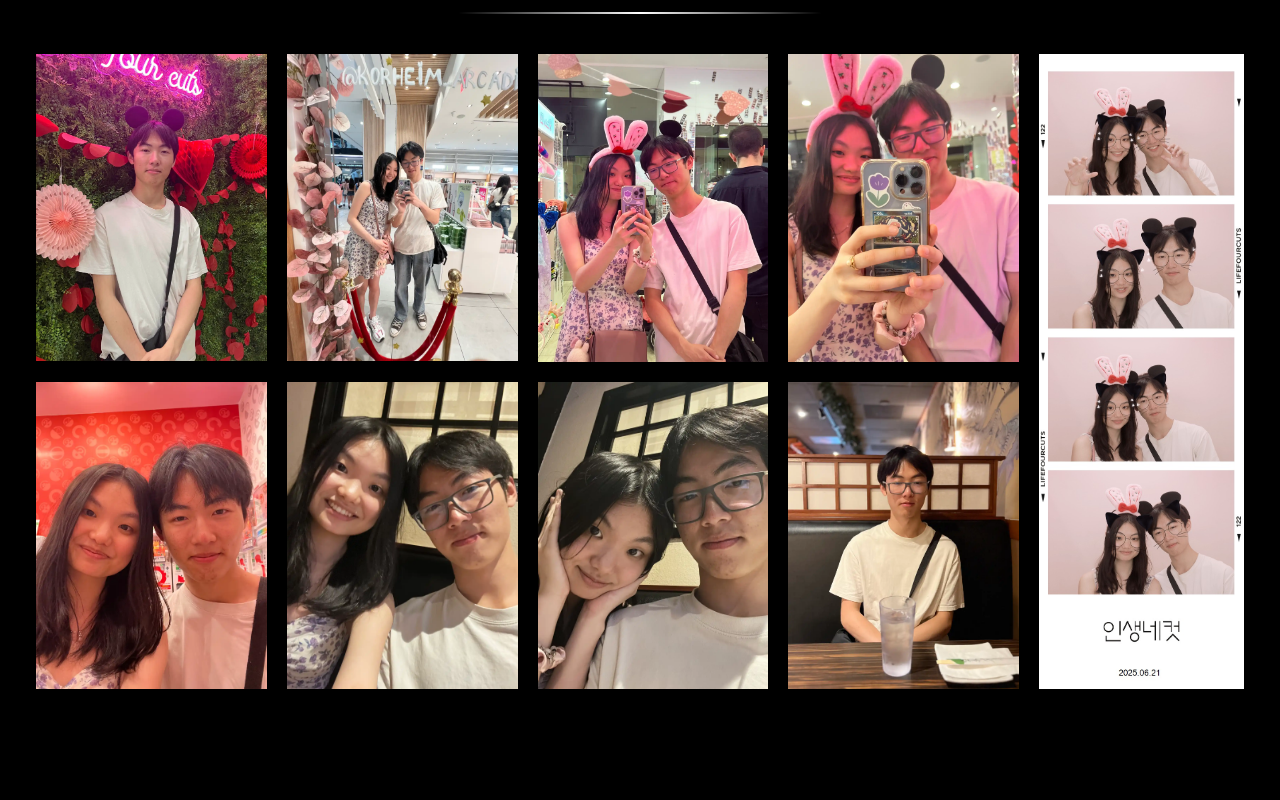
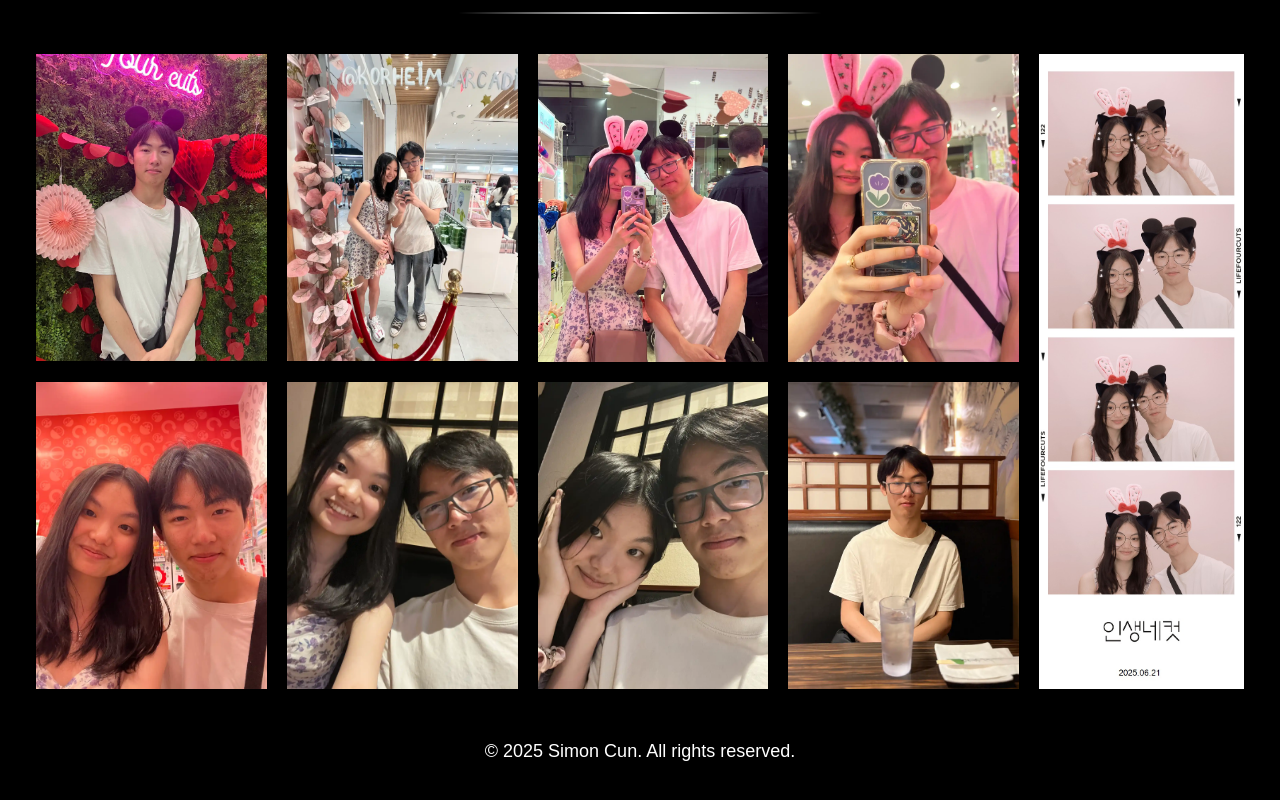
Before and after one commit to Simon-Cun/Portfolio, a Next.js app: page / in a window 1280 px wide. Shown: the part 6931-7731 px from the top of the page. Before the commit the page ends 7700 px from the top, so only its background shows below. Built offline with nearby package versions, Linux system fonts and the light colour scheme; a web font is replaced by a local one.

Commit message:
copyright

```diff
--- a/src/app/page.tsx
+++ b/src/app/page.tsx
@@ -3,6 +3,7 @@ import About from "@/components/about/About";
 import Projects from "@/components/projects/Projects";
 import Experience from "@/components/experience/Experience";
 import Gallery from "@/components/gallery/Gallery";
+import Footer from "@/components/Footer";
 
 const Page = () => {
   return (
@@ -12,6 +13,7 @@ const Page = () => {
       <Projects />
       <Experience />
       <Gallery />
+      <Footer />
     </div>
   );
 };
--- /dev/null
+++ b/src/components/Footer.tsx
@@ -0,0 +1,9 @@
+const Footer = () => {
+  return (
+    <footer className="w-full py-12 text-center">
+      © {new Date().getFullYear()} Simon Cun. All rights reserved.
+    </footer>
+  );
+};
+
+export default Footer;
--- a/src/components/gallery/Gallery.tsx
+++ b/src/components/gallery/Gallery.tsx
@@ -8,7 +8,7 @@ export type GalleryItem = {
 };
 const Gallery = () => {
   return (
-    <section id="gallery" className="h-auto w-full justify-center py-20">
+    <section id="gallery" className="h-auto w-full justify-center pt-20">
       <div className="flex w-full justify-center">
         <HorizontalTitle title="GALLERY" />
       </div>
```
